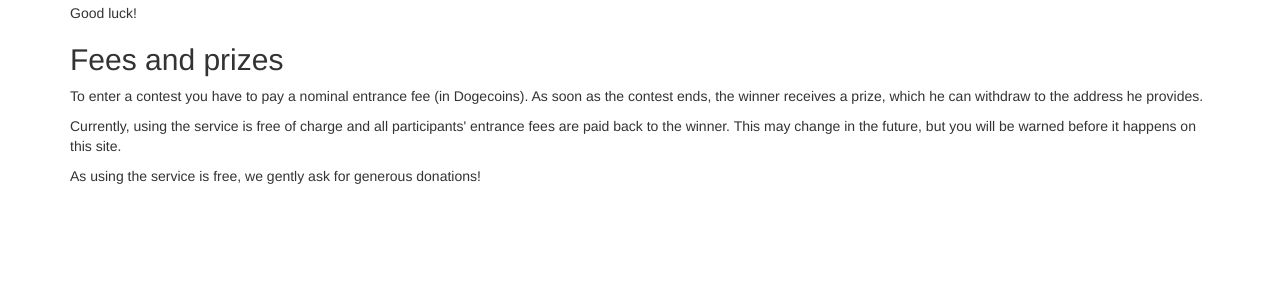
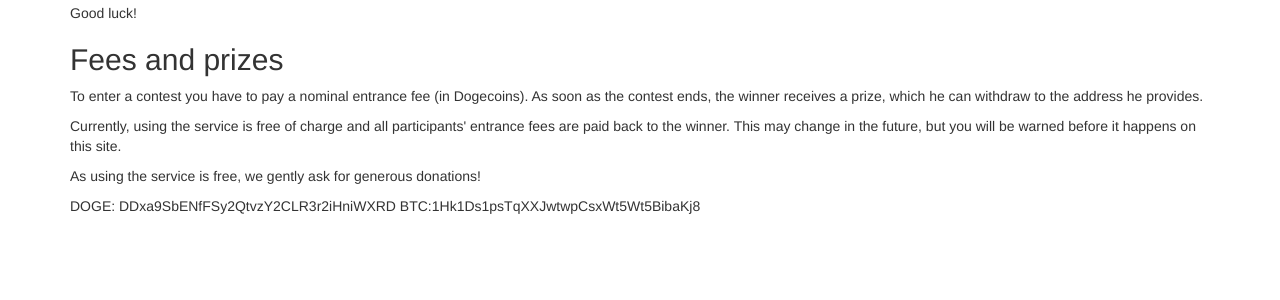
Before and after one commit to mluszczyk/heura, a Django app: template contest/templates/index.html in a window 1280 px wide. Shown: the part 452-752 px from the top of the page. Run offline with Django 3.2, Linux system fonts and the light colour scheme; the template is opened without the code that fills it, so the values that code supplies are empty; some libraries are stand-ins or nearby versions.

Commit message:
visual in index.html

```diff
--- a/contest/templates/index.html
+++ b/contest/templates/index.html
@@ -49,4 +49,6 @@
 <p>Currently, using the service is free of charge and all participants' entrance fees are paid back to the winner. This may change in the future, but you will be warned before it happens on this site.</p>
 <p>As using the service is free, we gently ask for generous donations!</p>
 
+<p>DOGE: DDxa9SbENfFSy2QtvzY2CLR3r2iHniWXRD BTC:1Hk1Ds1psTqXXJwtwpCsxWt5Wt5BibaKj8</p>
+
 {% endblock %}
```
